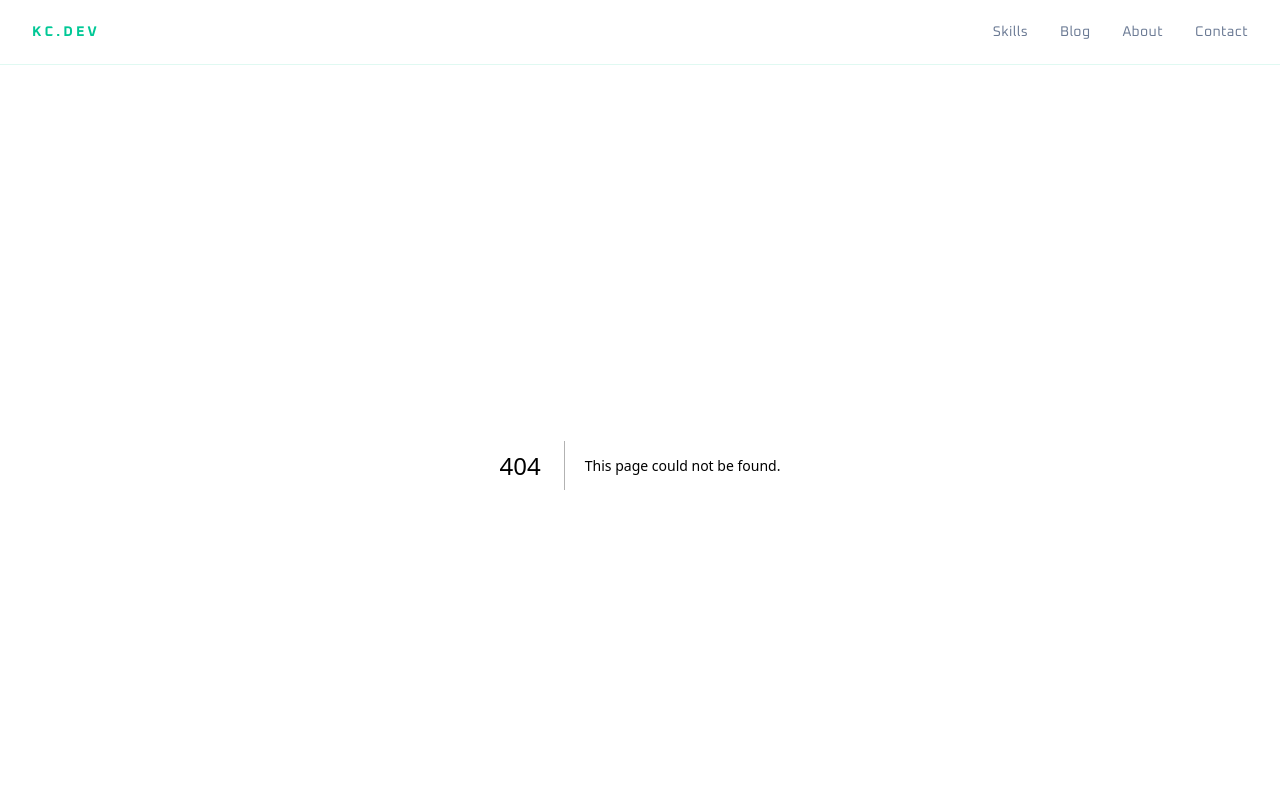
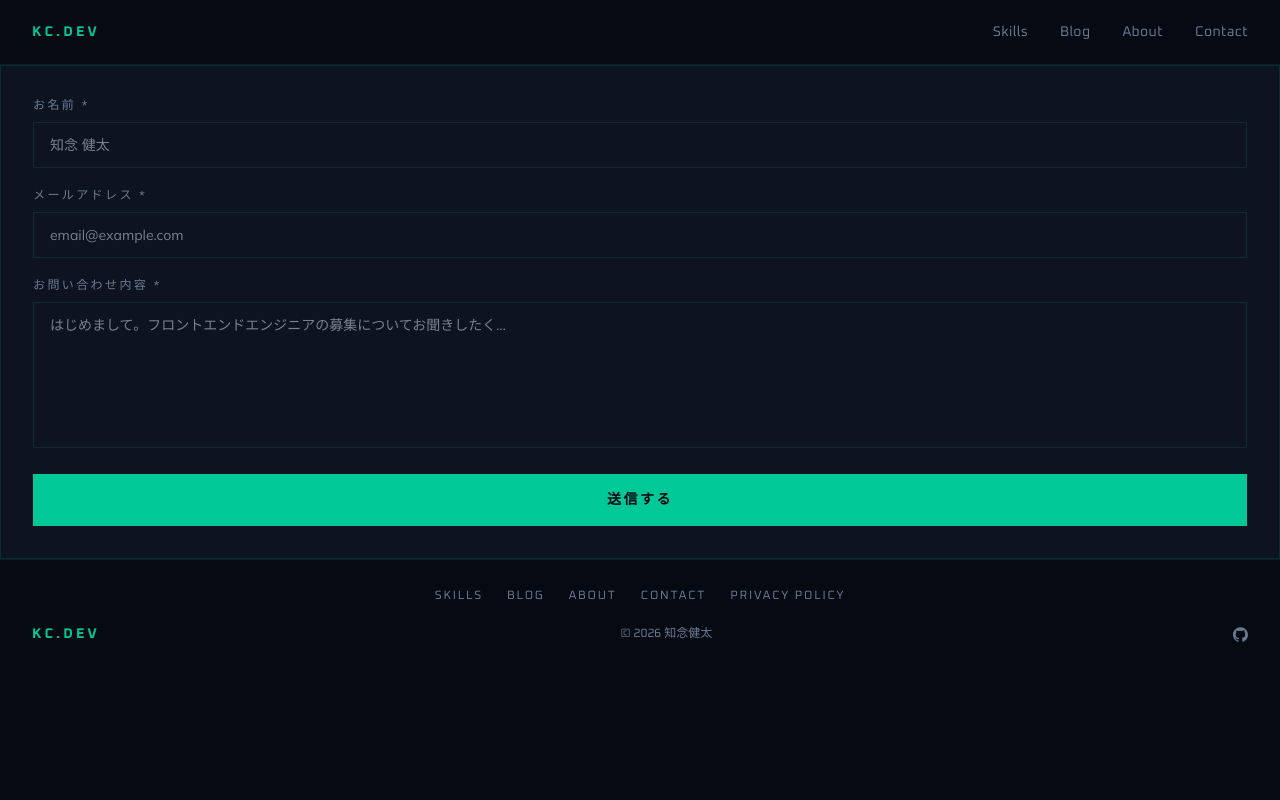
Before and after one commit to kenta-io/portfolio-site, a Next.js app: page /contact in a window 1280 px wide. Before the commit this address had no page. Shown: the top 800 px of the page. Built offline with nearby package versions, Linux system fonts and the light colour scheme.

Commit message:
feat: add contact form (basic fields only)

```diff
--- /dev/null
+++ b/src/app/contact/page.tsx
@@ -0,0 +1,5 @@
+import { ContactForm } from "@/components/contact/ContactForm";
+
+export default function ContactPage() {
+  return <ContactForm />;
+}
--- /dev/null
+++ b/src/components/contact/ContactForm/index.tsx
@@ -0,0 +1,41 @@
+export function ContactForm() {
+  return (
+    <form className="flex flex-col gap-5 border border-border bg-card p-6 md:p-8">
+      <div>
+        <label className="font-heading mb-2 block text-xs uppercase tracking-[0.2em] text-muted-foreground">
+          お名前 *
+        </label>
+        <input
+          className="w-full border border-border bg-transparent px-4 py-3 text-sm outline-none transition-colors focus:border-accent/60"
+          placeholder="知念 健太"
+        />
+      </div>
+      <div>
+        <label className="font-heading mb-2 block text-xs uppercase tracking-[0.2em] text-muted-foreground">
+          メールアドレス *
+        </label>
+        <input
+          className="w-full border border-border bg-transparent px-4 py-3 text-sm outline-none transition-colors focus:border-accent/60"
+          placeholder="email@example.com"
+          type="email"
+        />
+      </div>
+      <div>
+        <label className="font-heading mb-2 block text-xs uppercase tracking-[0.2em] text-muted-foreground">
+          お問い合わせ内容 *
+        </label>
+        <textarea
+          rows={6}
+          className="w-full resize-none border border-border bg-transparent px-4 py-3 text-sm outline-none transition-colors focus:border-accent/60"
+          placeholder="はじめまして。フロントエンドエンジニアの募集についてお聞きしたく…"
+        />
+      </div>
+      <button
+        type="submit"
+        className="font-heading w-full bg-accent py-3.5 text-sm font-semibold uppercase tracking-[0.18em] text-accent-foreground transition-opacity hover:opacity-85 md:py-4"
+      >
+        送信する
+      </button>
+    </form>
+  );
+}
```
